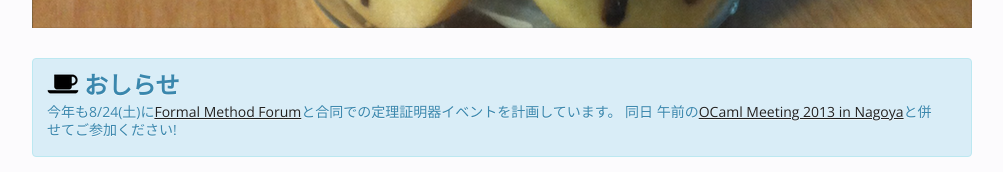
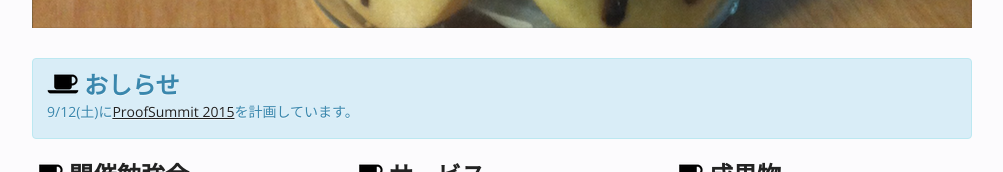
Before and after one commit to ProofCafe/proofcafe.github.com, a plain HTML site: page index.html in a window 1280 px wide. Shown: the part 444-616 px from the top of the page, without its empty margins (138-1141 px from the left). Drawn offline with nearby package versions, Linux system fonts and the light colour scheme.

Commit message:
Proof Summit 2015

```diff
--- a/index.html
+++ b/index.html
@@ -26,8 +26,7 @@
       <div class="news alert alert-info">
         <h2>おしらせ</h2>
         <p>
-          今年も8/24(土)に<a href="https://groups.google.com/group/fm-forum">Formal Method Forum</a>と合同での定理証明器イベントを計画しています。
-          同日 午前の<a href="http://ocaml.jp/?um2013">OCaml Meeting 2013 in Nagoya</a>と併せてご参加ください!
+          9/12(土)に<a href="http://proof-summit.connpass.com/event/16189/">ProofSummit 2015</a>を計画しています。
         </p>
       </div>
       <div class="row">
```
